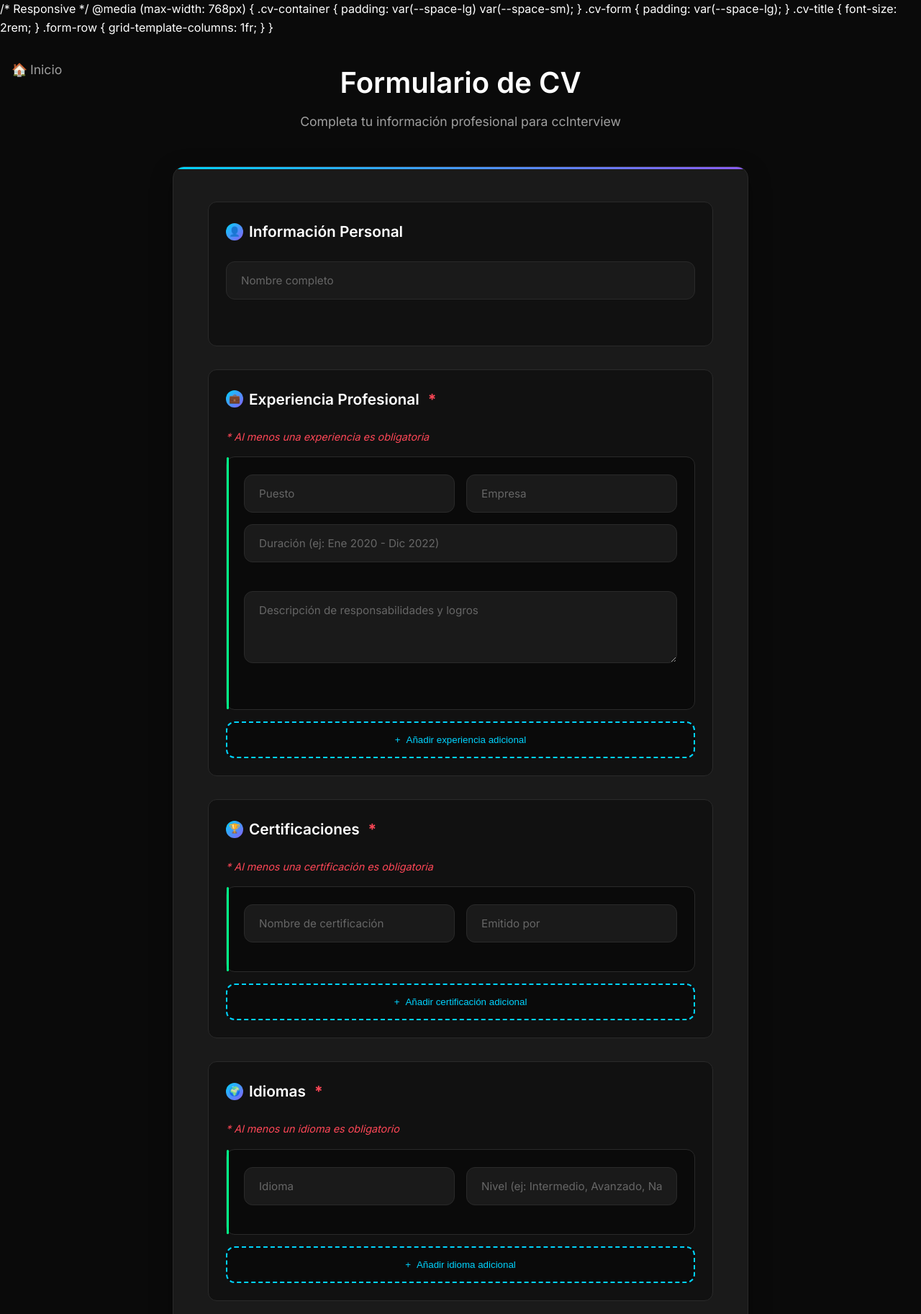
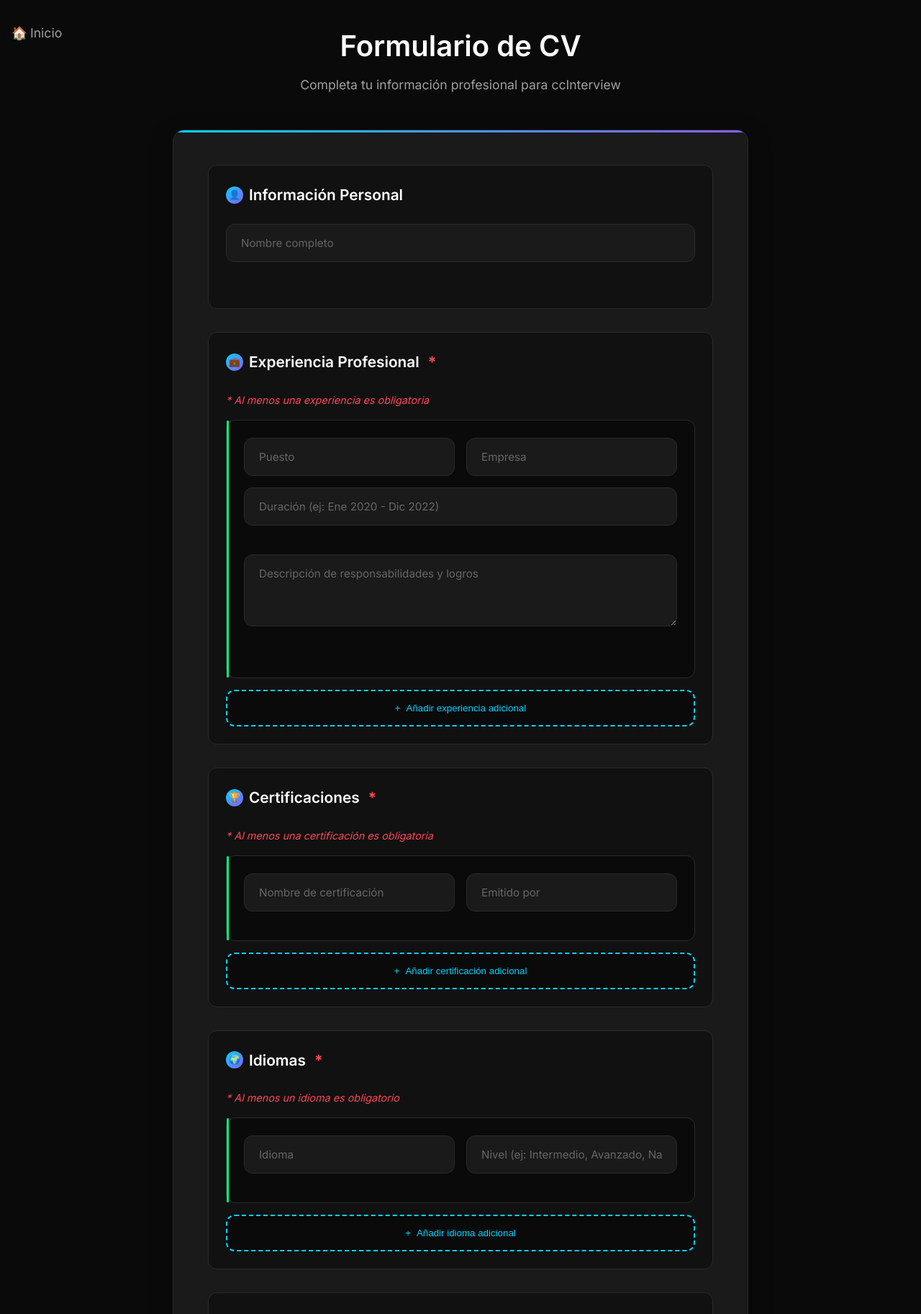
Before and after one commit to mrcolina03/CCInterview, a FastAPI app: page /cv/create in a window 1280 px wide. Shown: the top 1825 px of the page at 72% size. Run offline with FastAPI, Linux system fonts and the light colour scheme.

Commit message:
Update create.html

```diff
--- a/src/simulador_entrevistas/templates/cv/create.html
+++ b/src/simulador_entrevistas/templates/cv/create.html
@@ -1,21 +1,4 @@
-/* Responsive */
-        @media (max-width: 768px) {
-            .cv-container {
-                padding: var(--space-lg) var(--space-sm);
-            }
-
-            .cv-form {
-                padding: var(--space-lg);
-            }
-
-            .cv-title {
-                font-size: 2rem;
-            }
-
-            .form-row {
-                grid-template-columns: 1fr;
-            }
-        }<!DOCTYPE html>
+<!DOCTYPE html>
 <html lang="es">
 <head>
     <meta charset="UTF-8">
```
